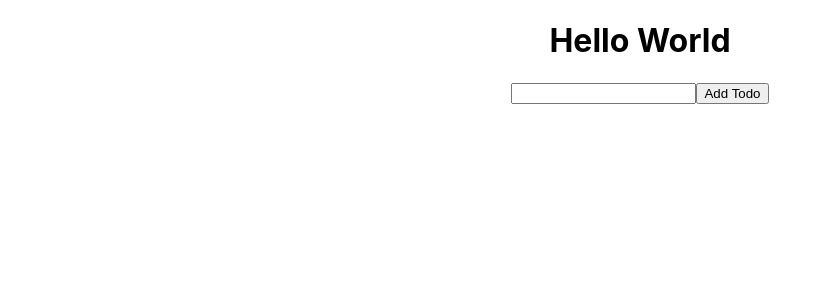
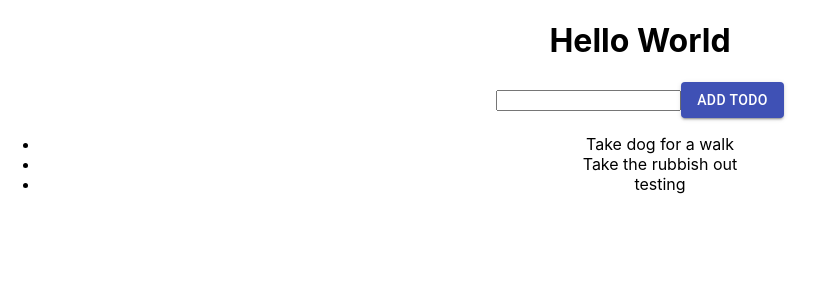
Before and after one commit to farhandzakyarvianto/TODO-React, a React (Create React App) app: page / in a window 1280 px wide. Shown: the top 300 px of the page, without its empty margins (0-825 px from the left). Built offline with nearby package versions, Linux system fonts and the light colour scheme.

Commit message:
add material ui design on button

```diff
--- a/package.json
+++ b/package.json
@@ -3,6 +3,7 @@
   "version": "0.1.0",
   "private": true,
   "dependencies": {
+    "@material-ui/core": "^4.11.0",
     "@testing-library/jest-dom": "^4.2.4",
     "@testing-library/react": "^9.5.0",
     "@testing-library/user-event": "^7.2.1",
--- a/src/App.js
+++ b/src/App.js
@@ -1,13 +1,32 @@
-import React from 'react';
+import React, { useState } from 'react';
+import {Button} from '@material-ui/core'
 import './App.css';
 
 function App() {
+  const [todos, setTodos] = useState(['Take dog for a walk', 'Take the rubbish out', 'testing']);
+  const [input, setInput] = useState('');
+  console.log(input);
+
+  const addTodo = (event) => {
+    //fungsi yang menghandle saat button di click
+    event.preventDefault(); //mencegah refresh
+    console.log('Im working');
+    setTodos([...todos, input]);
+    setInput(''); //set input kosong setelah klik button
+  }
+
   return (
     <div className="App">
-      <h1>Hello World</h1>
-
-      <input/ >
-      <button>Add Todo</button>
+      <h1>Hello World </h1>
+      <form>
+        <input value={input} onChange={event => setInput(event.target.value)} />
+        <Button type="submit" onClick={addTodo} variant="contained" color="primary" >Add Todo</Button>
+      </form>
+      <ul>
+        {todos.map(todo => (
+          <li key={todo}>{todo}</li>
+        ))}
+      </ul>
     </div>
   );
 }
```
Also changed, not shown: 1 other file (tests, documents, lock files or other folders).
